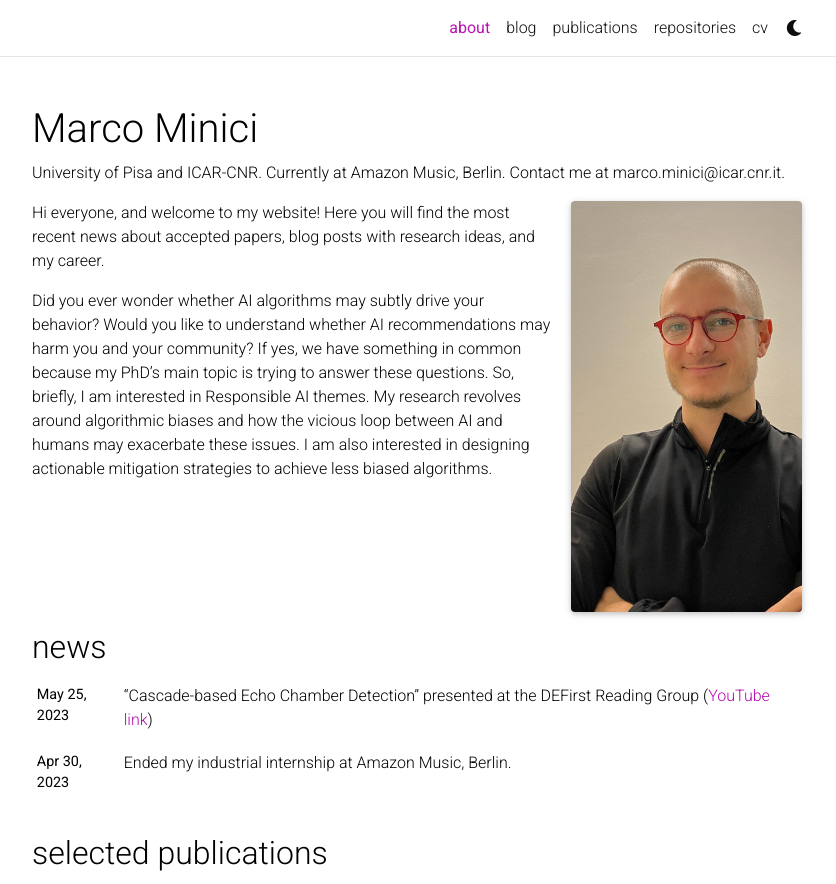
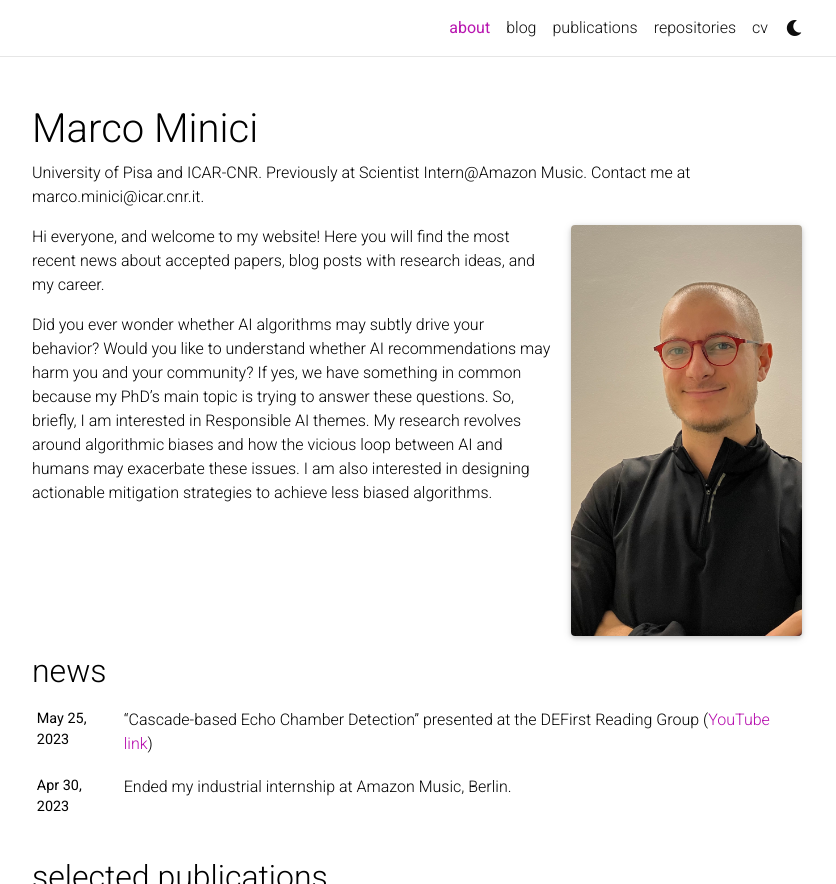
Before and after one commit to mminici/mminici.github.io, a Jekyll site: the page built from _pages/about.md, in a window 1280 px wide and 1198 px high, cut to the strip 0-884 px from the top of the window. Shown: the whole strip, without its empty margins (223-1059 px from the left). Built offline with Jekyll 4.4.1, drawn with Linux system fonts in a browser that asks for light colours; full-size pictures stand in for the smaller copies a plugin makes; comment, search, counter and statistics services are not loaded; a style sheet for code colours, icons or effects is not loaded.

Commit message:
Update about.md

```diff
--- a/_pages/about.md
+++ b/_pages/about.md
@@ -2,7 +2,7 @@
 layout: about
 title: about
 permalink: /
-subtitle: University of Pisa and ICAR-CNR. Currently at Amazon Music, Berlin. Contact me at  marco.minici@icar.cnr.it.
+subtitle: University of Pisa and ICAR-CNR. Previously at Scientist Intern@Amazon Music. Contact me at  marco.minici@icar.cnr.it.
 
 profile:
   align: right
```
